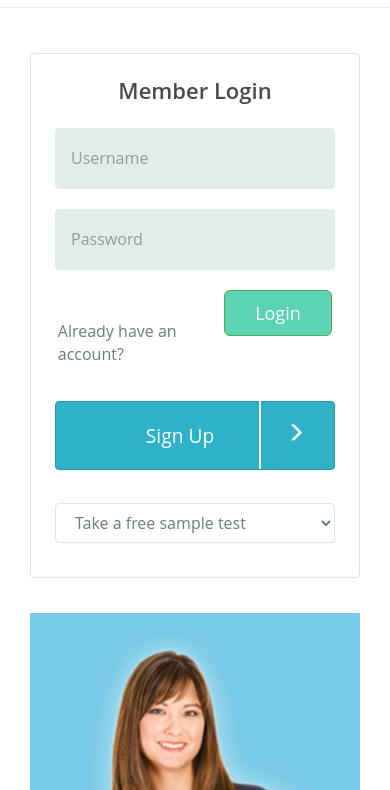
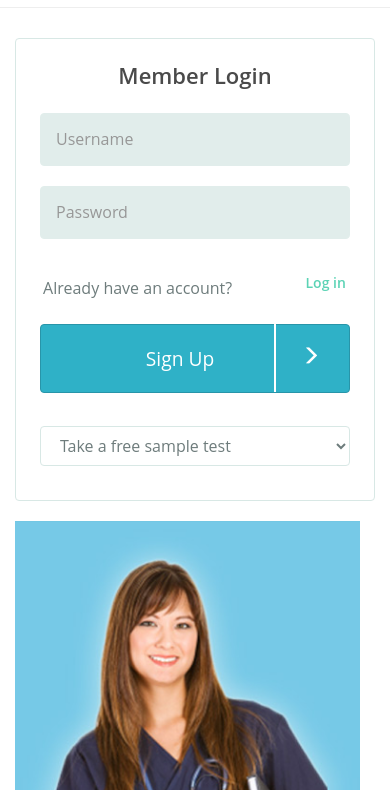
Before and after one commit to sposatoanabel/McqBank-group-repo, a website: page index.html in a window 390 px wide. Shown: the part 54-844 px from the top of the page. Drawn offline with Linux system fonts and the light colour scheme.

Commit message:
styles amended for iphone 5 and 6 and tablet

```diff
--- a/assets/css/main.css
+++ b/assets/css/main.css
@@ -15,29 +15,28 @@ p {
     line-height: 1.5rem;
 }
 
-.breadcrumb{
+.breadcrumb {
     background-color: transparent;
     text-align: center;
 }
 
-
 /* ---------------------TITLES---------------------- */
 
-
-h1{
+h1 {
     color: #ffffff;
     font-size: 48px;
 }
-
 
 h3 {
     color: #4A4A4A;
     font-weight: 500;
 }
 
-
 /* ---------------------BUTTONS---------------------- */
 
+#loginLink {
+    display: none;
+}
 
 .btn-primary {
     background-color: #2fb1c7;
@@ -63,11 +62,10 @@ h3 {
     border: 1px solid #4cae4c;
 }
 
-.btn-success:hover{
+.btn-success:hover {
     opacity: 0.9;
     background-color: #5cd3b5;
 }
-
 
 /*############################################
 
@@ -75,9 +73,7 @@ h3 {
 
 #############################################*/
 
-
 /* ---------------- TOP NAV ----------------- */
-
 
 #topNav .nav > li > a {
     padding: 20px 15px;
@@ -103,13 +99,11 @@ h3 {
     background-color: white;
 }
 
-
 #bottomNav {
     border-bottom: 1px solid #EEEEEE;
     border-top: 1px solid #EEEEEE;
     text-transform: uppercase;
 }
-
 
 /* --------------------- BOTTOM NAV ---------------------- */
 
@@ -124,11 +118,9 @@ h3 {
     padding: 5px;
 }
 
-
 #btnLogIn {
     display: none;
 }
-
 
 #myAccountDropdown {
     display: none;
@@ -143,13 +135,11 @@ h3 {
     padding-top: 70px;
 }
 
-
 /*############################################
 
                    MAIN
 
 #############################################*/
-
 
 /*---------------------------------------------
 
@@ -157,18 +147,16 @@ h3 {
 
 ----------------------------------------------*/
 
-
-
 /*-------------------Left Col ----------------*/
 
 #topMain {
     margin-top: 30px;
 }
 
-#topMain .leftCol{
+#topMain .leftCol {
     border-radius: 4px;
     border: solid 1px #d8e8e5;
-    padding: 18px;
+    padding: 26px;
 }
 
 #mbrDiv h3, #signUpDiv h3 {
@@ -183,7 +171,7 @@ input[type=text]#passWord {
     background-color: #d8e8e5;
     opacity: 0.75;
     border: 1px solid #d8e8e5;
-    padding: 18px 15px;
+    padding: 14px 15px;
     width: 100%;
     border-radius: 4px;
     margin-bottom: 20px
@@ -199,8 +187,8 @@ input[type=text]#usrName {
     width: 98%;
     margin: 0 auto 9px auto;
     padding-bottom: 0;
+    align-items: center;
 }
-
 
 #loginDiv .btn-success {
     background-color: #5cd3b5;
@@ -215,7 +203,7 @@ input[type=text]#usrName {
     width: 45%;
 }
 
-.btnLogin a{
+.btnLogin a {
     display: none;
 }
 
@@ -227,7 +215,7 @@ input[type=text]#usrName {
     text-align: center;
 }
 
-#signUpTextSpan a{
+#signUpTextSpan a {
     text-decoration: none;
     color: #ffffff;
 }
@@ -255,7 +243,6 @@ input[type=text]#usrName {
     width: 30px;
 }
 
-
 #sample {
     height: 50px;
     width: 100%;
@@ -272,10 +259,7 @@ input[type=text]#usrName {
     background-color: #ffffff;
 }
 
-
-
 /*-------------------Right Col ----------------*/
-
 
 #bannerHeader {
     color: #ffffff;
@@ -304,28 +288,25 @@ input[type=text]#usrName {
     display: block;
 }
 
-
 /*----------------------------------------------------------
 
                    BOTTOM MAIN SECTION
 
 -----------------------------------------------------------*/
 
-
 /*-------------------Left Col ----------------*/
-
 
 #bottomMain {
     margin-top: 25px;
 }
 
-#bottomMain .leftCol a{
+#bottomMain .leftCol a {
     color: #30B2CB;
     cursor: pointer;
     text-transform: capitalize;
 }
 
-#bottomMain .leftCol h4{
+#bottomMain .leftCol h4 {
     font-size: 1.5rem;
     text-transform: capitalize;
 }
@@ -334,7 +315,6 @@ input[type=text]#usrName {
     text-decoration: none;
     opacity: 0.8;
 }
-
 
 #bottomMain .planBox {
     padding: 12px;
@@ -360,7 +340,6 @@ input[type=text]#usrName {
     border-left: 20px solid;
 
 }
-
 
 .planBox h4 span {
     padding-top: 10px;
@@ -426,7 +405,6 @@ input[type=text]#usrName {
     color: #30B2CB;
 }
 
-
 /*------------------- Right Col ----------------*/
 
 .introDiv {
@@ -439,7 +417,6 @@ input[type=text]#usrName {
 
 }
 
-
 #addNews, #addTimer {
     border: solid 1px #d8e8e5;
     border-radius: 4px;
@@ -448,8 +425,8 @@ input[type=text]#usrName {
 }
 
 .infoImg {
-     height: 140px;
- }
+    height: 140px;
+}
 
 .basicIcon {
     display: block;
@@ -476,16 +453,17 @@ input[type=text]#usrName {
     z-index: 30;
 }
 
-.addInfo a{
+.addInfo a {
     color: #30B2CB;
     cursor: pointer;
     text-transform: capitalize;
 }
 
-.addInfo a:hover{
+.addInfo a:hover {
     opacity: 0.5;
     text-decoration: none;
 }
+
 .newsDiv {
     padding: 20px;
 }
@@ -496,7 +474,6 @@ input[type=text]#usrName {
     margin-bottom: 38px;
 }
 
-
 .more {
     display: none;
 }
@@ -506,7 +483,6 @@ input[type=text]#usrName {
     color: #30B2CB;
 }
 
-
 .addInfo ul li p {
     color: #6E7C7C;
     margin: 5px;
@@ -514,9 +490,8 @@ input[type=text]#usrName {
     line-height: 1.3em;
 }
 
-
-#countdownDiv{
-    margin-top:-15px;
+#countdownDiv {
+    margin-top: -15px;
     text-align: center;
     font-size: 70px;
     letter-spacing: 10px;
@@ -531,7 +506,6 @@ input[type=text]#usrName {
 #remain {
     text-align: center;
 }
-
 
 /*----------------------------------------------------------
 
@@ -590,23 +564,15 @@ footer {
     padding-left: 29px;
 }
 
-
-
-
-
-
 /*----------------------------------------------------------
 
                    Media queries
 
 -----------------------------------------------------------*/
 
-
-
 @media screen and (min-width: 1200px) {
 
     /*TOP MAIN RIGHT COL */
-
     #bannerLg {
         display: block;
     }
@@ -616,7 +582,6 @@ footer {
     }
 
     /*BOTTOM MAIN RIGHT COL */
-
     #addNews, #addTimer {
         width: 48%;
         height: 590px;
@@ -626,9 +591,8 @@ footer {
 
 @media screen and (max-width: 1199px) {
     /*TOP MAIN LEFT COL */
-
     #topMain .leftCol {
-        padding: 24px;
+        padding: 32px;
     }
 
     /*TOP MAIN RIGHT COL */
@@ -641,7 +605,6 @@ footer {
     }
 
     /*BOTTOM MAIN LEFT COL */
-
     #bottomMain .planBox {
         width: 48%;
         margin: 9px !important;
@@ -650,7 +613,6 @@ footer {
     }
 
     /*BOTTOM MAIN RIGHT COL */
-
     .addInfo ul li,
     .addInfo ul li a {
         color: #2fb1c7;
@@ -698,33 +660,29 @@ footer {
         padding: 0;
     }
 
-
-    .readMoreBtn{
+    .readMoreBtn {
         text-decoration: none;
         text-transform: capitalize;
         font-family: inherit;
         font-size: 14px;
         border: none;
-        padding:0;
+        padding: 0;
         background-color: transparent !important;
         color: #2fb1c7 !important;
-        outline:none;
-        margin:5px 0 30px;
+        outline: none;
+        margin: 5px 0 30px;
     }
 
     /* FOOTER */
-
     #footerDiv {
         text-align: center;
     }
-
 
 }
 
 @media screen and (max-width: 991px) {
 
     /* HEADER */
-
     .navbar-brand {
         padding: 12px 0 12px;
     }
@@ -736,7 +694,7 @@ footer {
     }
 
     .nav > li > a {
-        padding: 15px 15px;
+        padding: 15px 12px;
         border-bottom: 1px solid #eeeeee;
         font-size: 0.8rem;
     }
@@ -746,16 +704,13 @@ footer {
     }
 
     /*TOP MAIN LEFT COL */
-
     #topMain .leftCol {
-        padding: 0;
+        padding: 14px;
         margin-left: 0;
     }
-
     /*TOP MAIN RIGHT COL */
-
     .rightCol {
-        padding-right: 15px;
+        padding-right: 0;
         padding-left: 0;
     }
 
@@ -767,12 +722,12 @@ footer {
         display: block;
     }
 
-    .mainBanner{
+    .mainBanner {
         padding-left: 15px;
+        padding-right: 15px;
     }
 
     /*BOTTOM MAIN LEFT COL */
-
     #bottomMain {
         margin-top: 0;
         padding-left: 0;
@@ -794,7 +749,6 @@ footer {
     }
 
     /*BOTTOM MAIN RIGHT COL */
-
     .introDiv {
         margin: 15px;
     }
@@ -805,17 +759,14 @@ footer {
 
     }
 
-    .addInfo .row{
+    .addInfo .row {
         margin-left: 0;
     }
 }
 
-
 @media screen and (max-width: 767px) {
 
-
     /* HEADER */
-
     #topNav {
         display: none;
     }
@@ -826,9 +777,9 @@ footer {
         border-color: #eeeeee;
     }
 
-    .navbar-default .navbar-nav>.active>a,
-    .navbar-default .navbar-nav>.active>a:focus,
-    .navbar-default .navbar-nav>.active>a:hover{
+    .navbar-default .navbar-nav > .active > a,
+    .navbar-default .navbar-nav > .active > a:focus,
+    .navbar-default .navbar-nav > .active > a:hover {
         color: #2fb1c7;
         background-color: white;
     }
@@ -849,12 +800,11 @@ footer {
         width: 100%;
     }
 
-
     #btnSubscribe, #btnLogIn {
         padding: 10px;
     }
 
-    #btnSubscribe .btn a{
+    #btnSubscribe .btn a {
         text-decoration: none;
         color: #ffffff !important;
     }
@@ -863,9 +813,7 @@ footer {
         margin-top: 0;
     }
 
-
     /* TOP MAIN LEFT COL */
-
     #topMain .leftCol {
         padding: 40px;
         margin: 15px;
@@ -875,10 +823,6 @@ footer {
         display: block;
     }
 
-    .loginForgotPass{
-
-    }
-
     .loginForgotPass a {
         display: none;
     }
@@ -886,14 +830,14 @@ footer {
     .loginForgotPass span {
         display: block;
         padding: 18px 0;
-        margin-top:12px;
+        margin-top: 12px;
     }
 
     #loginDiv {
         margin: 0 auto 17px auto;;
-     }
+    }
 
-    .btnLogin a{
+    .btnLogin a {
         display: block;
         color: #5cd3b5;
         padding: 18px 0;
@@ -905,21 +849,19 @@ footer {
         text-decoration: none;
         opacity: 0.8;
     }
+
     /*
 
     .btnLogin button{
         display: none;
     }
     */
-
     #sample {
         margin-top: 33px;
     }
 
     /* TOP MAIN RIGHT COL */
-
-
-    #topMain .mainBanner img{
+    #topMain .mainBanner img {
         width: 100%;
         position: relative;
         padding-left: 0;
@@ -930,21 +872,19 @@ footer {
     }
 
     #bannerLg, #bannerSm, #bannerMd2 {
-         display: none;
-     }
+        display: none;
+    }
 
     /* BOTTOM MAIN RIGHT COL */
-
     #bottomMain .row {
         margin-left: 0;
     }
 }
 
-
 @media (max-width: 460px) {
     #topMain .leftCol {
         padding: 24px;
-        margin: 35px 15px;
+        margin: 20px 0;
     }
 
     .row {
@@ -960,21 +900,60 @@ footer {
         margin-top: 0;
     }
 
-    #topMain .mainBanner img{
+    #topMain .mainBanner img {
         padding-left: 0;
     }
 
-    #bottomMain .rightCol{
+    #bottomMain .rightCol {
         padding-right: 0;
         padding-left: 0;
+    }
+
+    #loginDiv .btn-success {
+        display: none;
     }
 
     footer {
         margin-top: 20px;
     }
+
+    .loginForgotPass span {
+
+        padding: 0;
+    }
+
+    .btnLogIn button {
+        display: none;
+    }
+
+    #loginLink {
+        display: inline-block;
+    }
+
+    .btnLogin a {
+        padding: 13px 0;
+    }
+
+    .btnLogin {
+        width: 30%;
+    }
+
+    .rightCol {
+        padding-right: 0;
+        padding-left: 0;
+    }
+
+    .mainBanner {
+        padding-left: 0;
+    }
 }
 
 @media screen and (max-width: 360px) {
+
+    #topMain .leftCol {
+        padding: 16px;
+        margin: 14px 0;
+    }
 
     #bannerMd, #bannerLg, #bannerMd2 {
         display: none;
@@ -984,7 +963,12 @@ footer {
         display: block;
     }
 
-    #topMain .mainBanner img{
+    #topMain .mainBanner img {
+        padding-left: 0;
+    }
+
+    .rightCol {
+        padding-right: 0;
         padding-left: 0;
     }
 }
@@ -992,59 +976,58 @@ footer {
 /*#################################### HAMID'S SECTION ##################################*/
 
 /***************************USERDIV************************************/
-.userDivLeftCol{
+.userDivLeftCol {
     text-align: center !important;
 }
 
-@media screen and (max-width: 768px){
-    .userDivLeftCol, .row{
+@media screen and (max-width: 768px) {
+    .userDivLeftCol, .row {
         margin: 10px auto;
     }
 
 }
 
-#userDiv{
+#userDiv {
     margin-top: 36px;
 }
 
-#loggedIn, #accountValid{
-    margin:0 auto;
+#loggedIn, #accountValid {
+    margin: 0 auto;
 }
 
-#userDiv h3{
-    color:#2fb1c7;
+#userDiv h3 {
+    color: #2fb1c7;
     font-weight: 500;
 }
 
-#welcomeDiv h3{
+#welcomeDiv h3 {
     border-bottom: 1px solid;
     padding-bottom: 20px;
 }
 
-#lastLog, #validDate span{
+#lastLog, #validDate span {
     font-weight: 700;
 }
 
-#lastLog, #validDate{
-    margin:20px auto;
+#lastLog, #validDate {
+    margin: 20px auto;
 }
 
-#btnSubscribe a{
+#btnSubscribe a {
     text-decoration: none;
     text-transform: uppercase;
     color: #ffffff;
 }
 
-
-.glyphicon-chevron-down, .glyphicon-chevron-up{
+.glyphicon-chevron-down, .glyphicon-chevron-up {
     top: 3px;
     left: 4px;
     font-weight: 200;
 }
+
 /*#################################### END OF HAMID'S SECTION ###########################*/
 
 /* DEAN TO-TOP BUTTON*/
-
 
 #to-top {
     display: none;
@@ -1052,7 +1035,6 @@ footer {
     bottom: 5px;
     right: 5px;
 }
-
 
 .btnTop {
     border: 1px solid #00b3ee;
--- a/index.html
+++ b/index.html
@@ -110,7 +110,8 @@
                                     <span>Already have an account?</span>
                                 </div>
                                 <div class="btnLogin">
-                                    <button type="submit" class="btn btn-lg btn-success pull-right">Login</button>
+                                    <button type="submit" class="btn btn-lg btn-success pull-right">Log in</button>
+                                    <a id="loginLink" class="btn pull-right" href="login.html">Log in</a>
                                 </div>
                             </div>
 
```
